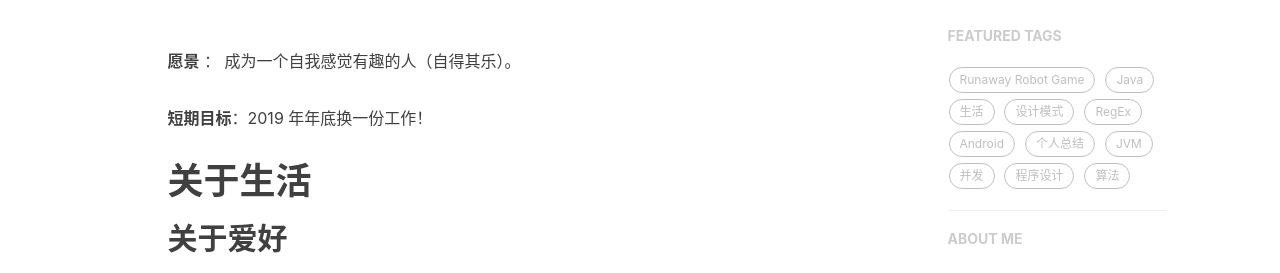
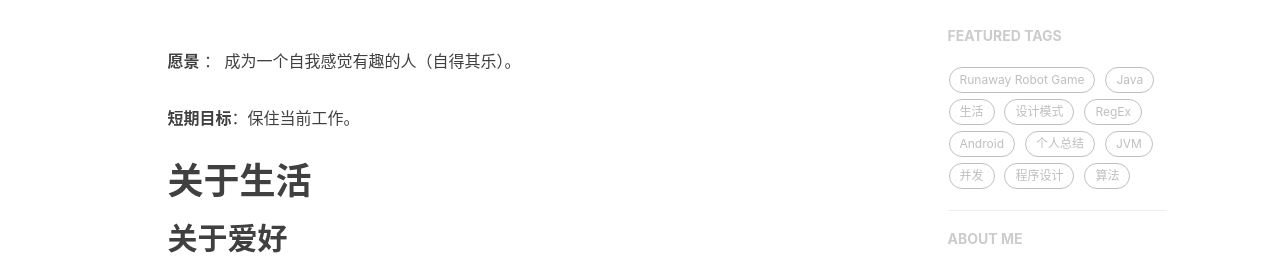
Before and after one commit to fxleyu/fxleyu.github.io, a Jekyll site: the page built from self-portrayal.md, in a window 1280 px wide. Shown: the part 400-673 px from the top of the page. Built offline with Jekyll 4.4.1, drawn with Linux system fonts in a browser that asks for light colours; nearby versions of some CDN libraries; comment, search, counter and statistics services are not loaded.

Commit message:
Update self-portrayal.md

```diff
--- a/self-portrayal.md
+++ b/self-portrayal.md
@@ -6,7 +6,7 @@ title: Self-portrait
 **愿景** ： 成为一个自我感觉有趣的人（自得其乐）。
 
 
-**短期目标**：2019 年年底换一份工作！
+**短期目标**：保住当前工作。
 
 # 关于生活
 ## 关于爱好
```
